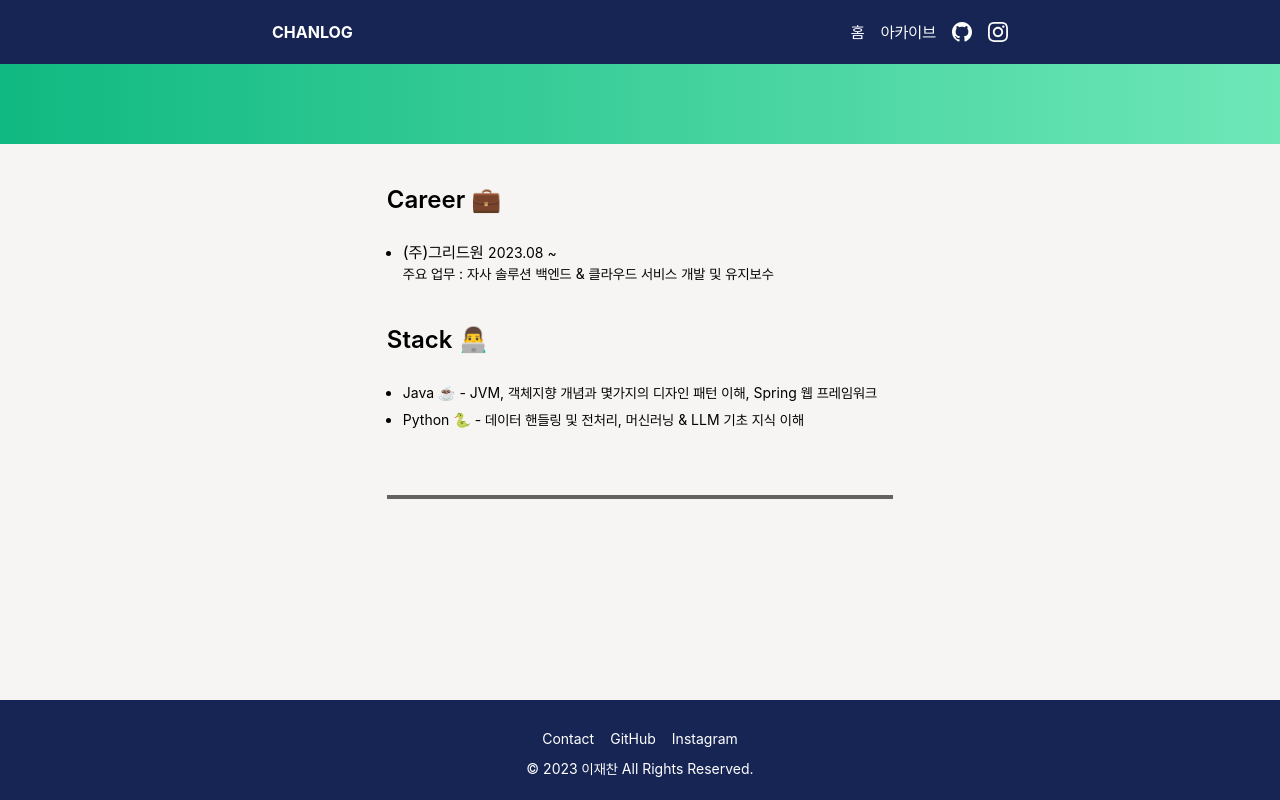
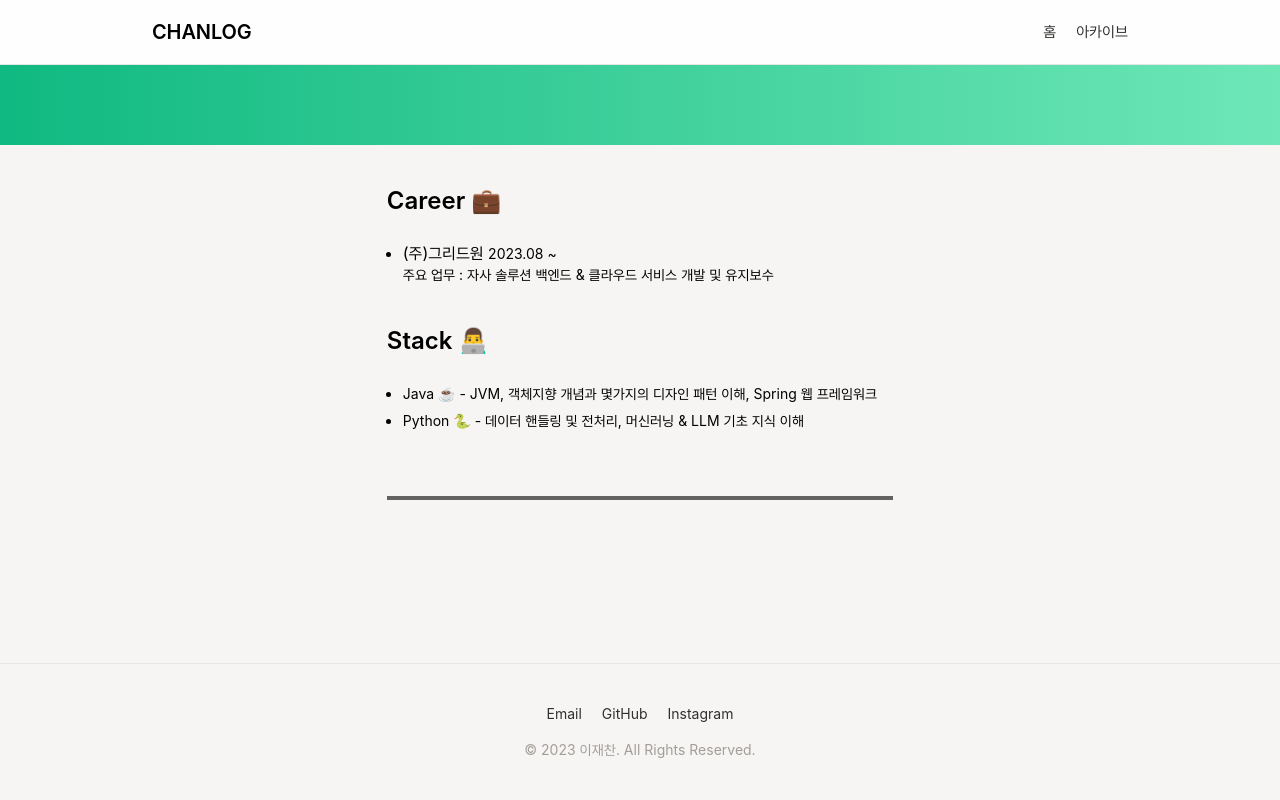
Before and after one commit to DevJaepaL/chanlog, a Next.js app: page /info in a window 1280 px wide. Built offline with nearby package versions, Linux system fonts and the light colour scheme.

Commit message:
feat: Navbar·Footer를 디자인 토큰 기반으로 개편

```diff
--- a/components/footer.tsx
+++ b/components/footer.tsx
@@ -1,30 +1,28 @@
+import { contacts, profile } from "@/lib/profile";
+
 function Footer() {
   return (
-    <footer className="mx-auto mt-auto flex w-full max-w-full items-center px-4 bg-blue-950 text-sm/[14px] text-white">
-      <div className="mt-2 flex w-full flex-col items-center justify-center gap-4 py-6">
-        <div className="flex gap-4">
-          <a  href="mailto:wocks3254@gamil.com"
+    <footer className="mt-auto w-full border-t border-hairline bg-canvas-soft">
+      <div className="mx-auto flex w-full max-w-5xl flex-col items-center gap-4 px-6 py-10">
+        <div className="flex gap-5 text-caption">
+          {contacts.map(({ label, href }) => (
+            <a
+              key={label}
+              href={href}
               target="_blank"
               rel="noopener noreferrer"
-              className="hover:font-semibold transition-transform duration-1000">
-            Contact
-          </a>
-          <a  href="https://github.com/devjaepal"
-              target="_blank"
-              rel="noopener noreferrer"
-              className="hover:font-semibold transition-transform duration-1000">
-            GitHub
-          </a>
-          <a  href="https://www.instagram.com/jaechane"
-              target="_blank"
-              rel="noopener noreferrer"
-              className="hover:font-semibold transition-transform duration-1000">
-            Instagram
-          </a>
+              className="text-ink-secondary transition-colors hover:text-primary"
+            >
+              {label}
+            </a>
+          ))}
         </div>
-        <p>© {new Date().getFullYear()} 이재찬 All Rights Reserved.</p>
+        <p className="text-caption text-ink-faint">
+          © {new Date().getFullYear()} {profile.name}. All Rights Reserved.
+        </p>
       </div>
     </footer>
   );
 }
+
 export default Footer;
--- a/components/navbar.tsx
+++ b/components/navbar.tsx
@@ -1,78 +1,42 @@
 "use client";
+
 import Link from "next/link";
 import { usePathname } from "next/navigation";
-import { motion } from "framer-motion";
 
-interface NavItem {
-  name: "홈"  | "아카이브";
-  href: "/"  | "/posts";
-  // name: "홈"  | "소개"   | "아카이브";
-  // href: "/"  | "/info" | "/posts";
-}
-
-const NAV_ITEMS: NavItem[] = [
-  {
-    name: "홈",
-    href: "/",
-  },
-  // {
-  //   name: "소개",
-  //   href: "/info"
-  // },
-  {
-    name: "아카이브",
-    href: "/posts",
-  },
-];
+const NAV_ITEMS = [
+  { name: "홈", href: "/" },
+  { name: "아카이브", href: "/posts" },
+] as const;
 
 function Navbar() {
   let pathName = usePathname();
-  if (pathName?.includes("/posts/")) pathName = "/posts";
+  if (pathName?.startsWith("/posts")) pathName = "/posts";
 
   return (
-    <nav className="h-16 w-full bg-blue-950 text-white">
-      <div className="mx-auto flex h-full w-full max-w-3xl items-center justify-between px-4 py-4">
-        <h2 className="text-lg- font-bold">
-          <Link href="/">CHANLOG</Link>
-        </h2>
-        <ul className="flex items-center gap-3 md:gap-4">
+    <nav className="sticky top-0 z-50 w-full border-b border-hairline bg-canvas/90 backdrop-blur">
+      <div className="mx-auto flex h-16 w-full max-w-5xl items-center justify-between px-6">
+        <Link href="/" className="text-title text-ink">
+          CHANLOG
+        </Link>
+        <ul className="flex items-center gap-5 text-body-sm">
           {NAV_ITEMS.map(({ name, href }) => (
-            <li key={name} className="relative">
-              <Link href={href} className={pathName === href ? 'font-bold' : ''}>{name}</Link>
-              {pathName === href && (
-                <motion.div
-                  className="absolute w-full bg-black"
-                />
-              )}
+            <li key={href}>
+              <Link
+                href={href}
+                className={
+                  pathName === href
+                    ? "font-semibold text-primary"
+                    : "text-ink-secondary transition-colors hover:text-ink"
+                }
+              >
+                {name}
+              </Link>
             </li>
           ))}
-          <li>
-          <Link href={"https://github.com/DevJaepaL"} target="blank" className="">
-          <svg
-            xmlns="http://www.w3.org/2000/svg"
-            className="h-5 w-5 fill-white hover:fill-slate-300"
-            fill="currentColor"
-            viewBox="0 0 24 24">
-            <path
-              d="M12 0c-6.626 0-12 5.373-12 12 0 5.302 3.438 9.8 8.207 11.387.599.111.793-.261.793-.577v-2.234c-3.338.726-4.033-1.416-4.033-1.416-.546-1.387-1.333-1.756-1.333-1.756-1.089-.745.083-.729.083-.729 1.205.084 1.839 1.237 1.839 1.237 1.07 1.834 2.807 1.304 3.492.997.107-.775.418-1.305.762-1.604-2.665-.305-5.467-1.334-5.467-5.931 0-1.311.469-2.381 1.236-3.221-.124-.303-.535-1.524.117-3.176 0 0 1.008-.322 3.301 1.23.957-.266 1.983-.399 3.003-.404 1.02.005 2.047.138 3.006.404 2.291-1.552 3.297-1.23 3.297-1.23.653 1.653.242 2.874.118 3.176.77.84 1.235 1.911 1.235 3.221 0 4.609-2.807 5.624-5.479 5.921.43.372.823 1.102.823 2.222v3.293c0 .319.192.694.801.576 4.765-1.589 8.199-6.086 8.199-11.386 0-6.627-5.373-12-12-12z" />
-          </svg>
-          </Link>
-          </li>
-          <li>
-          <Link href={"https://instagram.com/jaechane"} target="blank" className="">
-          <svg
-          xmlns="http://www.w3.org/2000/svg"
-          className="h-5 w-5 fill-white hover:fill-slate-300"
-          fill="currentColor"
-          viewBox="0 0 24 24">
-          <path
-            d="M12 2.163c3.204 0 3.584.012 4.85.07 3.252.148 4.771 1.691 4.919 4.919.058 1.265.069 1.645.069 4.849 0 3.205-.012 3.584-.069 4.849-.149 3.225-1.664 4.771-4.919 4.919-1.266.058-1.644.07-4.85.07-3.204 0-3.584-.012-4.849-.07-3.26-.149-4.771-1.699-4.919-4.92-.058-1.265-.07-1.644-.07-4.849 0-3.204.013-3.583.07-4.849.149-3.227 1.664-4.771 4.919-4.919 1.266-.057 1.645-.069 4.849-.069zm0-2.163c-3.259 0-3.667.014-4.947.072-4.358.2-6.78 2.618-6.98 6.98-.059 1.281-.073 1.689-.073 4.948 0 3.259.014 3.668.072 4.948.2 4.358 2.618 6.78 6.98 6.98 1.281.058 1.689.072 4.948.072 3.259 0 3.668-.014 4.948-.072 4.354-.2 6.782-2.618 6.979-6.98.059-1.28.073-1.689.073-4.948 0-3.259-.014-3.667-.072-4.947-.196-4.354-2.617-6.78-6.979-6.98-1.281-.059-1.69-.073-4.949-.073zm0 5.838c-3.403 0-6.162 2.759-6.162 6.162s2.759 6.163 6.162 6.163 6.162-2.759 6.162-6.163c0-3.403-2.759-6.162-6.162-6.162zm0 10.162c-2.209 0-4-1.79-4-4 0-2.209 1.791-4 4-4s4 1.791 4 4c0 2.21-1.791 4-4 4zm6.406-11.845c-.796 0-1.441.645-1.441 1.44s.645 1.44 1.441 1.44c.795 0 1.439-.645 1.439-1.44s-.644-1.44-1.439-1.44z" />
-            </svg>
-          </Link>
-          </li>
         </ul>
       </div>
     </nav>
   );
 }
+
 export default Navbar;
```
